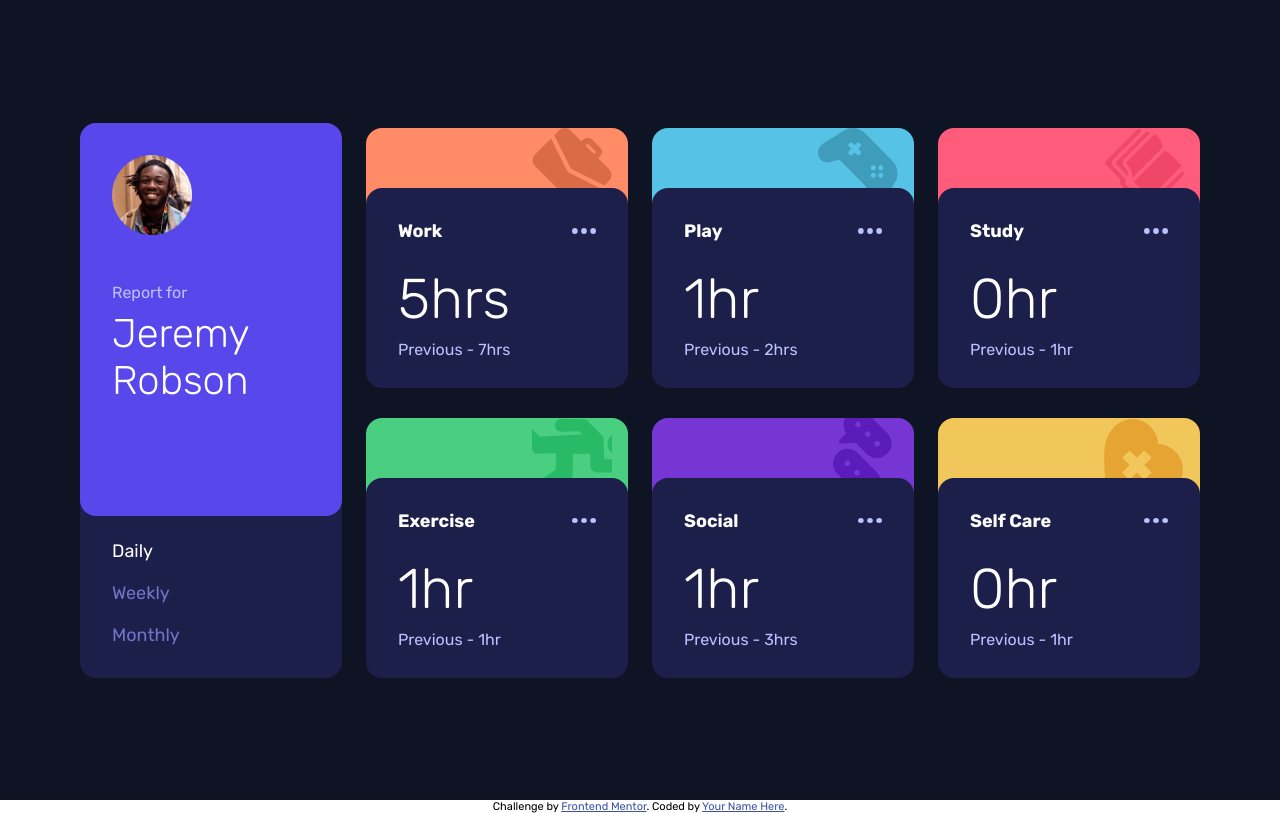
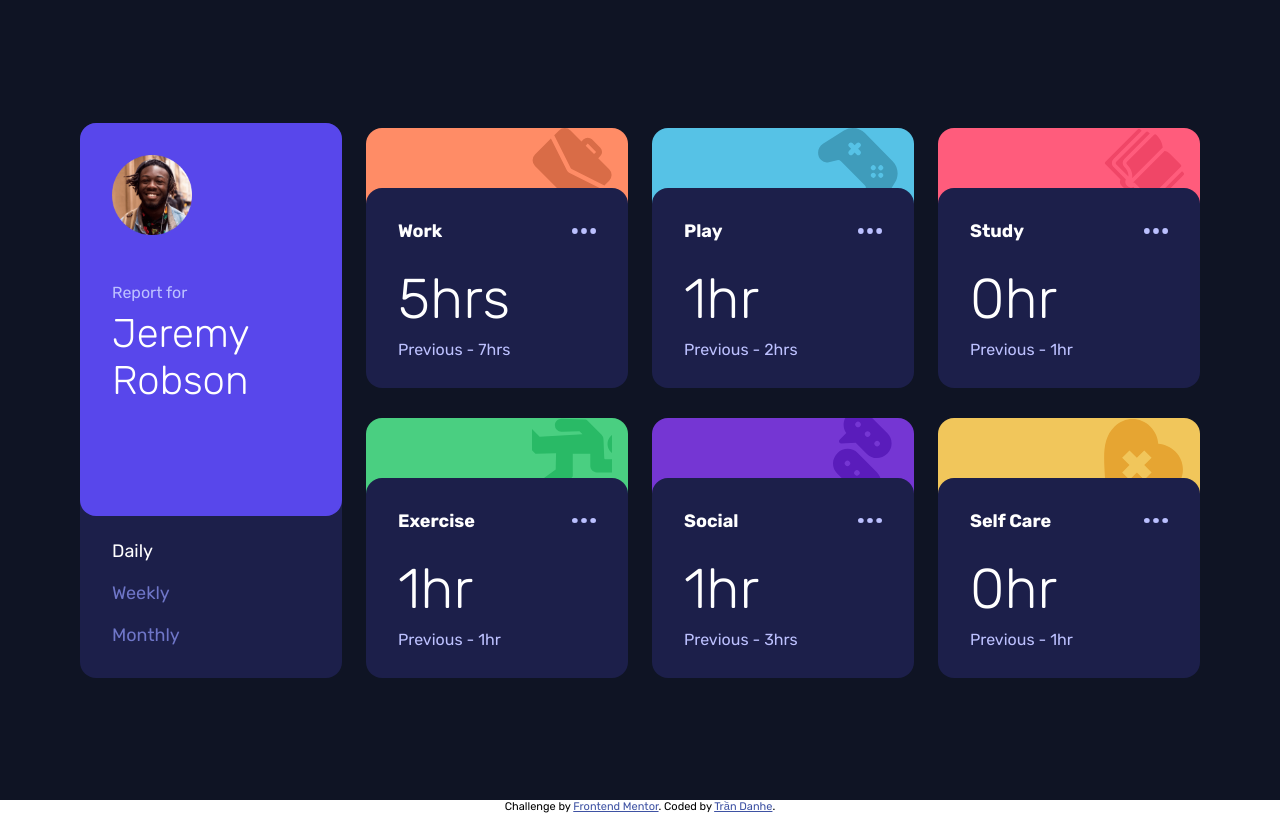
Before and after one commit to TranDanh1122/time_tracking, a plain HTML site: page index.html in a window 1280 px wide. Drawn offline with Linux system fonts and the light colour scheme.

Commit message:
add profile link

```diff
--- a/index.html
+++ b/index.html
@@ -157,7 +157,7 @@
 
   <div class="attribution">
     Challenge by <a href="https://www.frontendmentor.io?ref=challenge" target="_blank">Frontend Mentor</a>.
-    Coded by <a href="#">Your Name Here</a>.
+    Coded by <a href="https://www.frontendmentor.io/profile/TranDanh1122">Trần Danhe</a>.
   </div>
   <script src="./script.js"></script>
 </body>
```
